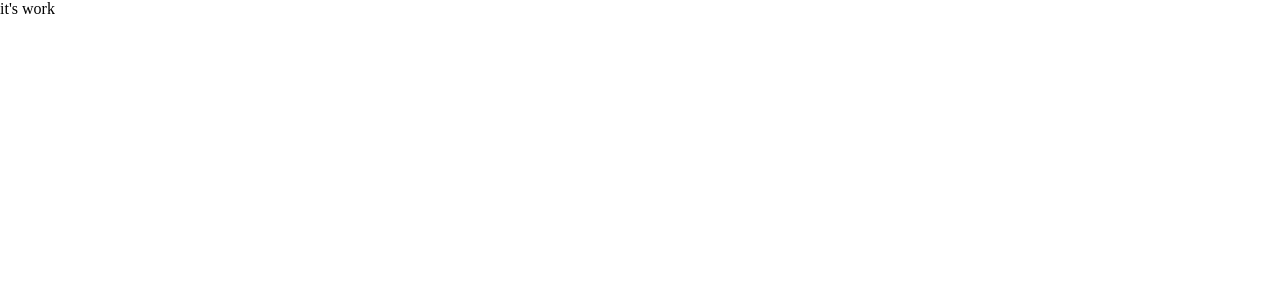
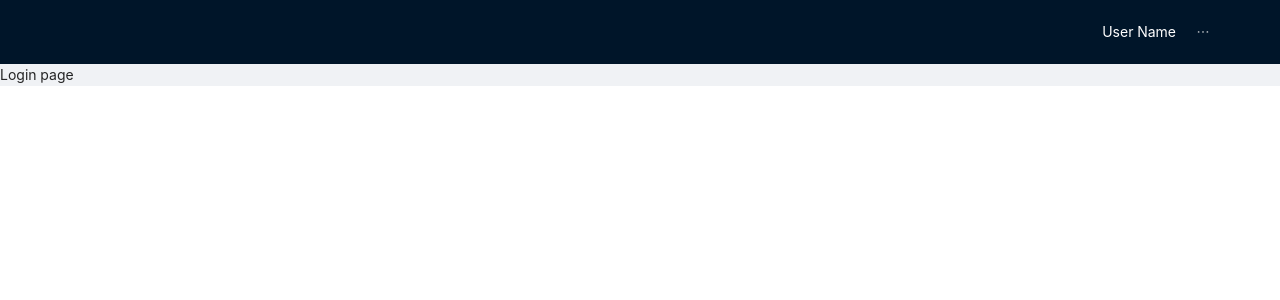
Before and after one commit to WereWolf1408/events-login, a React (Create React App) app: page /login in a window 1280 px wide. Shown: the top 300 px of the page. Built offline with nearby package versions, Linux system fonts and the light colour scheme.

Commit message:
create auth action, create auth reducer

```diff
--- /dev/null
+++ b/src/App.css
@@ -0,0 +1,5 @@
+@import "antd/dist/antd.css";
+
+.user-info {
+  color: white;
+}
--- a/src/App.tsx
+++ b/src/App.tsx
@@ -1,11 +1,20 @@
+import { Layout } from "antd";
 import React, { FC } from "react";
+import { AppRouter } from "./components/AppRouter";
+import NavBar from "./components/NavBar";
+import "./App.css";
 
 const App: FC = () => {
   return (
     <div>
-      it's work
+      <Layout>
+        <NavBar />
+        <Layout.Content>
+          <AppRouter />
+        </Layout.Content>
+      </Layout>
     </div>
-  )
-}
+  );
+};
 
 export default App;
--- a/src/components/AppRouter.tsx
+++ b/src/components/AppRouter.tsx
@@ -1,20 +1,22 @@
 import React from "react";
-import { Route, Routes } from "react-router-dom";
-import { privateRoutes, publicRoutes } from "../routes";
+import { Navigate, Route, Routes } from "react-router-dom";
+import { privateRoutes, publicRoutes, RouteNames } from "../routes";
 
 export const AppRouter = () => {
-  const auth = true;
-  return auth === true ? (
+  const auth = false;
+  return auth ? (
     <Routes>
       {privateRoutes.map((route) => (
-        <Route {...route} />
+        <Route {...route} key={route.path} />
       ))}
+      <Route path="*" element={<Navigate to={RouteNames.EVENT} />} />
     </Routes>
   ) : (
     <Routes>
       {publicRoutes.map((route) => (
-        <Route path={route.path} element={route.component} />
+        <Route path={route.path} element={route.element} key={route.path} />
       ))}
+      <Route path="*" element={<Navigate to={RouteNames.LOGIN} />} />
     </Routes>
   );
 };
--- /dev/null
+++ b/src/components/NavBar.tsx
@@ -0,0 +1,55 @@
+import React from "react";
+import { useNavigate } from "react-router-dom";
+import { Layout, Menu, MenuProps, Row } from "antd";
+import { RouteNames } from "../routes";
+
+const NavBar = () => {
+  const navigate = useNavigate();
+  const loginClickHandler: MenuProps["onClick"] = (e): void => {
+    navigate(RouteNames.LOGIN);
+  };
+  const logoutClickHandler: MenuProps["onClick"] = (e): void => {
+    console.log(`---> logout`);
+  };
+
+  const auth = true;
+
+  return (
+    <Layout.Header>
+      <Row justify="end">
+        {auth ? (
+          <>
+            <div className="user-info">User Name</div>
+            <Menu
+              theme="dark"
+              mode="horizontal"
+              onClick={logoutClickHandler}
+              items={new Array(2).fill(null).map((_, index) => {
+                const key = index + 1;
+                return {
+                  key,
+                  label: `Logout`,
+                };
+              })}
+            />
+          </>
+        ) : (
+          <Menu
+            theme="dark"
+            mode="horizontal"
+            onClick={loginClickHandler}
+            items={new Array(2).fill(null).map((_, index) => {
+              const key = index + 1;
+              return {
+                key,
+                label: `Login`,
+              };
+            })}
+          />
+        )}
+      </Row>
+    </Layout.Header>
+  );
+};
+
+export default NavBar;
--- /dev/null
+++ b/src/hooks/usedTypedSelected.tsx
@@ -0,0 +1,5 @@
+import { useSelector } from "react-redux";
+import { TypedUseSelectorHook } from "react-redux";
+import { RootState } from "../store";
+
+export const useTypedSelector: TypedUseSelectorHook<RootState> = useSelector;
--- a/src/index.css
+++ /dev/null
@@ -1,4 +0,0 @@
-* {
-  margin: 0;
-  padding: 0;
-}
--- a/src/index.tsx
+++ b/src/index.tsx
@@ -4,8 +4,6 @@ import { Provider } from "react-redux";
 import { BrowserRouter } from "react-router-dom";
 import App from "./App";
 import { store } from "./store";
-
-import "./index.css";
 
 const root = ReactDOM.createRoot(
   document.getElementById("root") as HTMLElement
--- a/src/routes/index.tsx
+++ b/src/routes/index.tsx
@@ -9,13 +9,13 @@ export enum RouteNames {
 
 export interface IRoutes {
   path: string;
-  component: ReactElement;
+  element: ReactElement;
   exact?: boolean;
 }
 
 export const publicRoutes: IRoutes[] = [
-  { path: RouteNames.LOGIN, exact: true, component: <Login /> },
+  { path: RouteNames.LOGIN, exact: true, element: <Login /> },
 ];
 export const privateRoutes: IRoutes[] = [
-  { path: RouteNames.EVENT, exact: true, component: <Event /> },
+  { path: RouteNames.EVENT, exact: true, element: <Event /> },
 ];
--- a/src/store/index.tsx
+++ b/src/store/index.tsx
@@ -1,10 +1,11 @@
 import { configureStore } from "@reduxjs/toolkit";
 import thunk from "redux-thunk";
+import { auth } from "./reducers";
 
 export const store = configureStore({
-  reducer: {},
+  reducer: { auth },
   middleware: (getDefaultMiddleware) => getDefaultMiddleware().concat(thunk),
 });
 
-export type RootState = ReturnType<typeof store.getState>
+export type RootState = ReturnType<typeof store.getState>;
 export type AppDispatch = typeof store.dispatch;
--- /dev/null
+++ b/src/store/reducers/auth/index.tsx
@@ -0,0 +1,19 @@
+import { createSlice, PayloadAction } from "@reduxjs/toolkit";
+import { IAuthState, AuthType } from "./types";
+
+const initialState: IAuthState = {
+  isAuth: false,
+};
+
+const authSlice = createSlice({
+  name: "auth",
+  initialState,
+  reducers: {
+    setAuth(state, action: PayloadAction<AuthType>) {
+      state.isAuth = action.payload;
+    },
+  },
+});
+
+export const { setAuth } = authSlice.actions;
+export default authSlice.reducer;
--- /dev/null
+++ b/src/store/reducers/auth/types.tsx
@@ -0,0 +1,10 @@
+export interface IAuthState {
+  isAuth: boolean;
+}
+
+export type SetAuthType = boolean;
+
+export type AuthType = SetAuthType;
+
+//if we have more types it will be looks like
+// export type AuthType = SetAuthType | getAuthType | ...
--- /dev/null
+++ b/src/store/reducers/index.tsx
@@ -0,0 +1,3 @@
+import auth from "./auth/index";
+
+export { auth };
```
